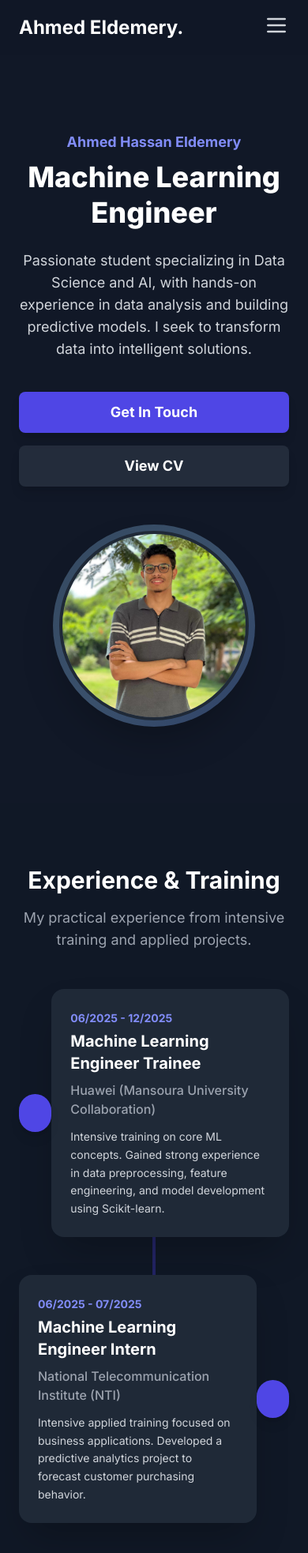
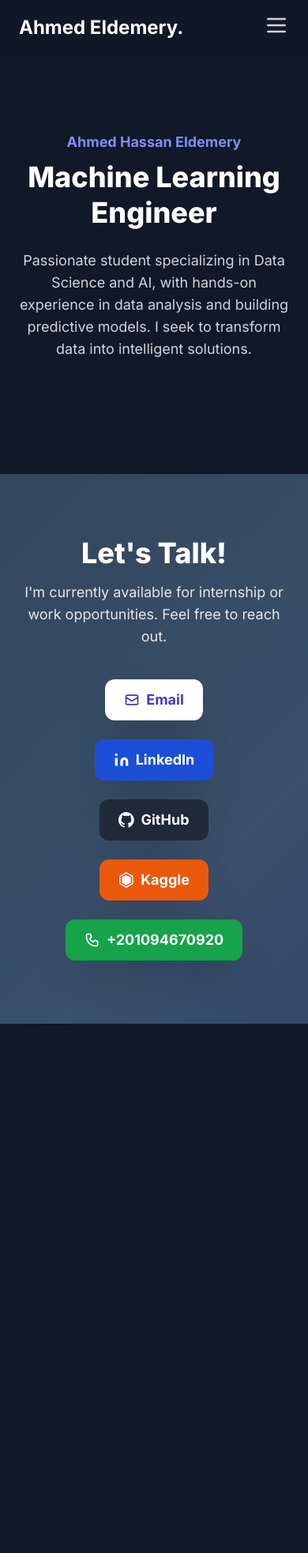
Before and after one commit to Demro7/Demro7.github.io, a plain HTML site: page index.html in a window 390 px wide. Shown: the top 1966 px of the page at 79% size. After the commit the page ends 1296 px from the top, so only its background shows below. Drawn offline with nearby package versions, Linux system fonts and the light colour scheme.

Commit message:
Update index.html

```diff
--- a/index.html
+++ b/index.html
@@ -42,8 +42,15 @@
         transform: translateY(0);
       }
 
-      .transition-max-height {
+      /* Mobile menu transition */
+      #mobile-menu {
+        max-height: 0;
+        overflow: hidden;
         transition: max-height 0.5s ease-in-out;
+      }
+
+      #mobile-menu.open {
+        max-height: 500px; /* قيمة كبيرة تكفي لكل اللينكات */
       }
     </style>
   </head>
@@ -74,7 +81,7 @@
       </nav>
 
       <!-- Mobile Menu -->
-      <div id="mobile-menu" class="overflow-hidden max-h-0 transition-max-height md:hidden bg-gray-900/90 backdrop-blur-md">
+      <div id="mobile-menu" class="md:hidden bg-gray-900/90 backdrop-blur-md">
         <div class="flex flex-col px-6 py-4 space-y-4">
           <a href="#hero" class="text-gray-300 hover:text-white transition duration-300 menu-link">Home</a>
           <a href="#experience" class="text-gray-300 hover:text-white transition duration-300 menu-link">Experience</a>
@@ -97,131 +104,85 @@
           experience in data analysis and building predictive models. I seek to
           transform data into intelligent solutions.
         </p>
-        <div class="mt-10 flex flex-col sm:flex-row justify-center md:justify-start gap-4">
-          <a
-            href="#contact"
-            class="bg-indigo-600 text-white text-lg font-semibold px-8 py-3 rounded-lg shadow-lg hover:bg-indigo-700 transition duration-300 transform hover:scale-105"
-          >
-            Get In Touch
-          </a>
-          <a
-            href="https://drive.google.com/file/d/1KIHhID5c84SqqKURRfi5Qt0-JIn9i98-/view?usp=sharing"
-            target="_blank"
-            class="bg-gray-700/50 text-white text-lg font-semibold px-8 py-3 rounded-lg shadow-lg hover:bg-gray-600/70 transition duration-300 transform hover:scale-105"
-          >
-            View CV
-          </a>
-        </div>
-      </div>
-      <div class="md:w-2/5 flex justify-center">
-        <div class="w-64 h-64 md:w-96 md:h-96 rounded-full overflow-hidden shadow-2xl gradient-bg p-2">
-          <img
-            src="profile.jpg"
-            alt="Ahmed Eldemery's Profile Picture"
-            class="w-full h-full object-cover rounded-full border-4 border-gray-800"
-          />
-        </div>
       </div>
     </section>
 
-    <!-- Experience Section -->
-    <section id="experience" class="bg-gray-900/50 py-20">
-      <div class="container mx-auto px-6">
-        <h2 class="text-3xl font-bold text-center text-white mb-4">Experience & Training</h2>
-        <p class="text-lg text-gray-400 text-center mb-12">
-          My practical experience from intensive training and applied projects.
-        </p>
-        <!-- Timeline -->
-        <div class="relative max-w-3xl mx-auto">
-          <div class="absolute left-1/2 top-0 h-full w-1 bg-indigo-800/50 transform -translate-x-1/2"></div>
+    <!-- باقي الأقسام يمكن إضافتها كما في الكود السابق -->
+    <!-- Contact Section -->
+<section id="contact" class="py-20 gradient-bg">
+  <div class="container mx-auto px-6 text-center">
+    <h2 class="text-4xl font-extrabold text-white mb-4">Let's Talk!</h2>
+    <p class="text-lg text-gray-200 max-w-2xl mx-auto mb-10">
+      I'm currently available for internship or work opportunities. Feel free to reach out.
+    </p>
 
-          <div class="mb-12 flex items-center w-full">
-            <div class="hidden md:block w-5/12"></div>
-            <div class="z-10 w-12 h-12 rounded-full bg-indigo-600 shadow-lg flex items-center justify-center">
-              <i data-lucide="brain-circuit" class="text-white"></i>
-            </div>
-            <div class="w-full md:w-5/12 bg-gray-800 shadow-2xl rounded-2xl p-6 md:ml-auto transition duration-300 transform hover:scale-105 hover:shadow-indigo-500/30">
-              <span class="text-indigo-400 text-sm font-semibold">06/2025 - 12/2025</span>
-              <h3 class="text-xl font-bold text-white mt-1 mb-2">Machine Learning Engineer Trainee</h3>
-              <p class="text-gray-400 font-medium mb-3">Huawei (Mansoura University Collaboration)</p>
-              <p class="text-gray-300 text-sm leading-relaxed">
-                Intensive training on core ML concepts. Gained strong experience
-                in data preprocessing, feature engineering, and model
-                development using Scikit-learn.
-              </p>
-            </div>
-          </div>
+    <div class="flex flex-col sm:flex-row flex-wrap justify-center items-center gap-6">
+      <!-- Email -->
+      <a
+        href="mailto:ahmedeldemery68@gmail.com"
+        class="inline-flex items-center bg-white text-indigo-700 text-lg font-bold px-6 py-3 rounded-xl shadow-2xl hover:bg-gray-100 transition duration-300 transform hover:scale-105"
+      >
+        <!-- SVG Mail Icon -->
+        <svg xmlns="http://www.w3.org/2000/svg" class="w-5 h-5 mr-2" fill="none" viewBox="0 0 24 24" stroke="currentColor">
+          <path stroke-linecap="round" stroke-linejoin="round" stroke-width="2" d="M3 8l7.89 5.26a2 2 0 002.22 0L21 8M5 19h14a2 2 0 002-2V7a2 2 0 00-2-2H5a2 2 0 00-2 2v10a2 2 0 002 2z"/>
+        </svg>
+        Email
+      </a>
 
-          <div class="mb-12 flex items-center w-full">
-            <div class="w-full md:w-5/12 bg-gray-800 shadow-2xl rounded-2xl p-6 md:mr-auto transition duration-300 transform hover:scale-105 hover:shadow-indigo-500/30">
-              <span class="text-indigo-400 text-sm font-semibold">06/2025 - 07/2025</span>
-              <h3 class="text-xl font-bold text-white mt-1 mb-2">Machine Learning Engineer Intern</h3>
-              <p class="text-gray-400 font-medium mb-3">National Telecommunication Institute (NTI)</p>
-              <p class="text-gray-300 text-sm leading-relaxed">
-                Intensive applied training focused on business applications.
-                Developed a predictive analytics project to forecast customer
-                purchasing behavior.
-              </p>
-            </div>
-            <div class="z-10 w-12 h-12 rounded-full bg-indigo-600 shadow-lg flex items-center justify-center">
-              <i data-lucide="bar-chart-3" class="text-white"></i>
-            </div>
-            <div class="hidden md:block w-5/12"></div>
-          </div>
-        </div>
-      </div>
-    </section>
+      <!-- LinkedIn -->
+      <a
+        href="https://www.linkedin.com/in/ahmed-eldemery-a210aa306/"
+        target="_blank"
+        class="inline-flex items-center bg-blue-700 text-white text-lg font-bold px-6 py-3 rounded-xl shadow-2xl hover:bg-blue-600 transition duration-300 transform hover:scale-105"
+      >
+        <!-- SVG LinkedIn Icon -->
+        <svg xmlns="http://www.w3.org/2000/svg" class="w-5 h-5 mr-2" fill="currentColor" viewBox="0 0 24 24">
+          <path d="M16 8a6 6 0 016 6v7h-4v-7a2 2 0 00-4 0v7h-4v-7a6 6 0 016-6zM2 9h4v12H2zM4 2a2 2 0 110 4 2 2 0 010-4z"/>
+        </svg>
+        LinkedIn
+      </a>
 
-    <!-- Projects Section -->
-    <section id="projects" class="py-20">
-      <div class="container mx-auto px-6">
-        <h2 class="text-3xl font-bold text-center text-white mb-4">Featured Projects</h2>
-        <p class="text-lg text-gray-400 text-center mb-12">A collection of projects that showcase my skills.</p>
+      <!-- GitHub -->
+      <a
+        href="https://github.com/Demro7"
+        target="_blank"
+        class="inline-flex items-center bg-gray-800 text-white text-lg font-bold px-6 py-3 rounded-xl shadow-2xl hover:bg-gray-700 transition duration-300 transform hover:scale-105"
+      >
+        <!-- SVG GitHub Icon -->
+        <svg xmlns="http://www.w3.org/2000/svg" class="w-5 h-5 mr-2" fill="currentColor" viewBox="0 0 24 24">
+          <path d="M12 0a12 12 0 00-3.79 23.4c.6.11.82-.26.82-.58v-2.2c-3.34.73-4.04-1.6-4.04-1.6a3.18 3.18 0 00-1.34-1.76c-1.09-.74.08-.73.08-.73a2.52 2.52 0 011.84 1.24 2.55 2.55 0 003.48 1 2.55 2.55 0 01.76-1.6c-2.67-.3-5.47-1.34-5.47-5.96a4.66 4.66 0 011.24-3.23 4.34 4.34 0 01.12-3.19s1-.32 3.3 1.23a11.44 11.44 0 016 0c2.29-1.55 3.3-1.23 3.3-1.23a4.34 4.34 0 01.12 3.19 4.66 4.66 0 011.24 3.23c0 4.63-2.8 5.65-5.48 5.95a2.86 2.86 0 01.82 2.22v3.3c0 .32.22.7.82.58A12 12 0 0012 0z"/>
+        </svg>
+        GitHub
+      </a>
 
-        <div class="grid grid-cols-1 md:grid-cols-2 lg:grid-cols-3 gap-8">
-          <!-- Projects... يمكن تبقي Projects زي ما هما عندك -->
-        </div>
-      </div>
-    </section>
+      <!-- Kaggle -->
+      <a
+        href="https://www.kaggle.com/ahmedeldemery"
+        target="_blank"
+        class="inline-flex items-center bg-orange-600 text-white text-lg font-bold px-6 py-3 rounded-xl shadow-2xl hover:bg-orange-500 transition duration-300 transform hover:scale-105"
+      >
+        <!-- SVG Box/Kaggle Icon -->
+        <svg xmlns="http://www.w3.org/2000/svg" class="w-5 h-5 mr-2" fill="currentColor" viewBox="0 0 24 24">
+          <path d="M12 0L1.5 6v12l10.5 6 10.5-6V6L12 0zm0 2.18l9 5.13v9.38l-9 5.14-9-5.14V7.31L12 2.18zm0 2.47L5.25 7.92v8.15L12 19.88l6.75-3.81V7.92L12 4.65z"/>
+        </svg>
+        Kaggle
+      </a>
 
-    <!-- Skills Section -->
-    <section id="skills" class="bg-gray-900/50 py-20">
-      <div class="container mx-auto px-6">
-        <h2 class="text-3xl font-bold text-center text-white mb-12">Technical Skills</h2>
-        <div class="max-w-4xl mx-auto">
-          <div class="mb-6">
-            <h3 class="text-xl font-semibold text-white mb-3">Programming Languages</h3>
-            <div class="flex flex-wrap gap-3">
-              <span class="bg-gray-700 text-gray-200 px-4 py-2 rounded-lg font-medium">Python</span>
-              <span class="bg-gray-700 text-gray-200 px-4 py-2 rounded-lg font-medium">SQL</span>
-            </div>
-          </div>
-          <div class="mb-6">
-            <h3 class="text-xl font-semibold text-white mb-3">Data Tools & Libraries</h3>
-            <div class="flex flex-wrap gap-3">
-              <span class="bg-gray-700 text-gray-200 px-4 py-2 rounded-lg font-medium">Pandas</span>
-              <span class="bg-gray-700 text-gray-200 px-4 py-2 rounded-lg font-medium">NumPy</span>
-              <span class="bg-gray-700 text-gray-200 px-4 py-2 rounded-lg font-medium">Scikit-learn</span>
-              <span class="bg-gray-700 text-gray-200 px-4 py-2 rounded-lg font-medium">Matplotlib</span>
-              <span class="bg-gray-700 text-gray-200 px-4 py-2 rounded-lg font-medium">Seaborn</span>
-              <span class="bg-gray-700 text-gray-200 px-4 py-2 rounded-lg font-medium">Streamlit</span>
-              <span class="bg-gray-700 text-gray-200 px-4 py-2 rounded-lg font-medium">Git</span>
-            </div>
-          </div>
-        </div>
-      </div>
-    </section>
+      <!-- Phone -->
+      <a
+        href="tel:+201094670920"
+        class="inline-flex items-center bg-green-600 text-white text-lg font-bold px-6 py-3 rounded-xl shadow-2xl hover:bg-green-500 transition duration-300 transform hover:scale-105"
+      >
+        <!-- SVG Phone Icon -->
+        <svg xmlns="http://www.w3.org/2000/svg" class="w-5 h-5 mr-2" fill="none" viewBox="0 0 24 24" stroke="currentColor">
+          <path stroke-linecap="round" stroke-linejoin="round" stroke-width="2" d="M3 5a2 2 0 012-2h3.28a1 1 0 01.94.66l1.12 3.12a1 1 0 01-.27 1.09l-2.2 2.2a11.05 11.05 0 005.07 5.07l2.2-2.2a1 1 0 011.09-.27l3.12 1.12a1 1 0 01.66.94V19a2 2 0 01-2 2h-1C9.163 21 3 14.837 3 7V5z"/>
+        </svg>
+        +201094670920
+      </a>
+    </div>
+  </div>
+</section>
 
-    <!-- Contact Section -->
-    <section id="contact" class="py-20 gradient-bg">
-      <div class="container mx-auto px-6 text-center">
-        <h2 class="text-4xl font-extrabold text-white mb-4">Let's Talk!</h2>
-        <p class="text-lg text-gray-200 max-w-2xl mx-auto mb-10">
-          I'm currently available for internship or work opportunities. Feel free to reach out.
-        </p>
-        <!-- Contact buttons كما في الكود السابق -->
-      </div>
-    </section>
 
     <script src="https://unpkg.com/lucide/dist/lucide.min.js"></script>
     <script>
@@ -232,11 +193,7 @@
       const menuLinks = document.querySelectorAll(".menu-link");
 
       burgerBtn.addEventListener("click", () => {
-        if (mobileMenu.style.maxHeight && mobileMenu.style.maxHeight !== "0px") {
-          mobileMenu.style.maxHeight = "0";
-        } else {
-          mobileMenu.style.maxHeight = mobileMenu.scrollHeight + "px";
-        }
+        mobileMenu.classList.toggle("open");
       });
 
       menuLinks.forEach(link => {
@@ -244,7 +201,7 @@
           e.preventDefault();
           const target = document.querySelector(link.getAttribute("href"));
           target.scrollIntoView({ behavior: "smooth" });
-          mobileMenu.style.maxHeight = "0";
+          mobileMenu.classList.remove("open");
         });
       });
     </script>
```
